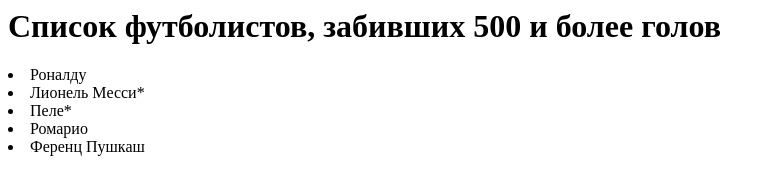
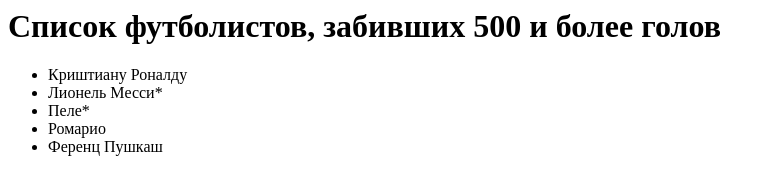
Before and after one commit to danieljudin/my-first-site, a plain HTML site: page tasks/TASK-3/index.html in a window 1280 px wide. Shown: the whole page, without its empty margins (0-775 px from the left). Drawn offline with Linux system fonts and the light colour scheme.

Commit message:
werfreqw

```diff
--- a/tasks/TASK-3/index.html
+++ b/tasks/TASK-3/index.html
@@ -1,8 +1,9 @@
 <h1>Список футболистов, забивших 500 и более голов</h1>
 
-
-<li> Роналду</li>
-<li> Лионель Месси*</li>
-<li> Пеле*</li>
-<li> Ромарио</li>
-<li> Ференц Пушкаш</li>
+<ul>
+    <li> Криштиану Роналду</li>
+    <li> Лионель Месси*</li>
+    <li> Пеле*</li>
+    <li> Ромарио</li>
+    <li> Ференц Пушкаш</li>
+</ul>
```
